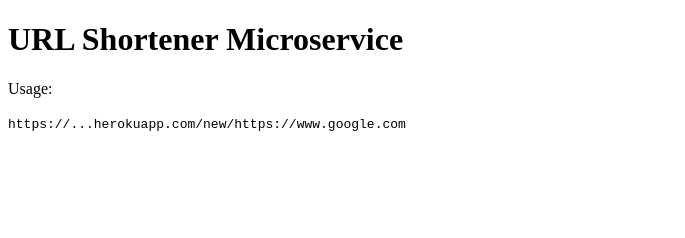
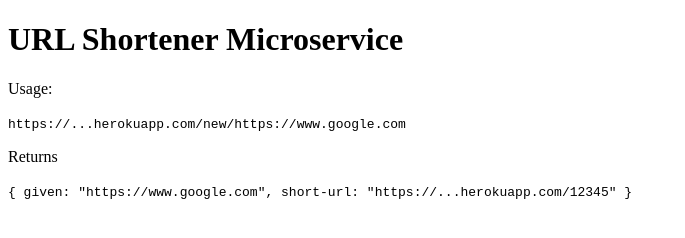
Before and after one commit to jpmcb/Node-URL-shortener, a plain HTML site: page index.html in a window 1280 px wide. Shown: the whole page, without its empty margins (0-685 px from the left). Drawn offline with Linux system fonts and the light colour scheme.

Commit message:
Update home page

```diff
--- a/index.html
+++ b/index.html
@@ -8,5 +8,12 @@
         <h1>URL Shortener Microservice</h1>
         <p>Usage:</p>
         <code>https://...herokuapp.com/new/https://www.google.com</code>
+        <br>
+
+        <p>Returns</p>
+        <code>{ given: "https://www.google.com", short-url: "https://...herokuapp.com/12345" }</code>
+        <br>
+
+
     </body>
 </html>
```
